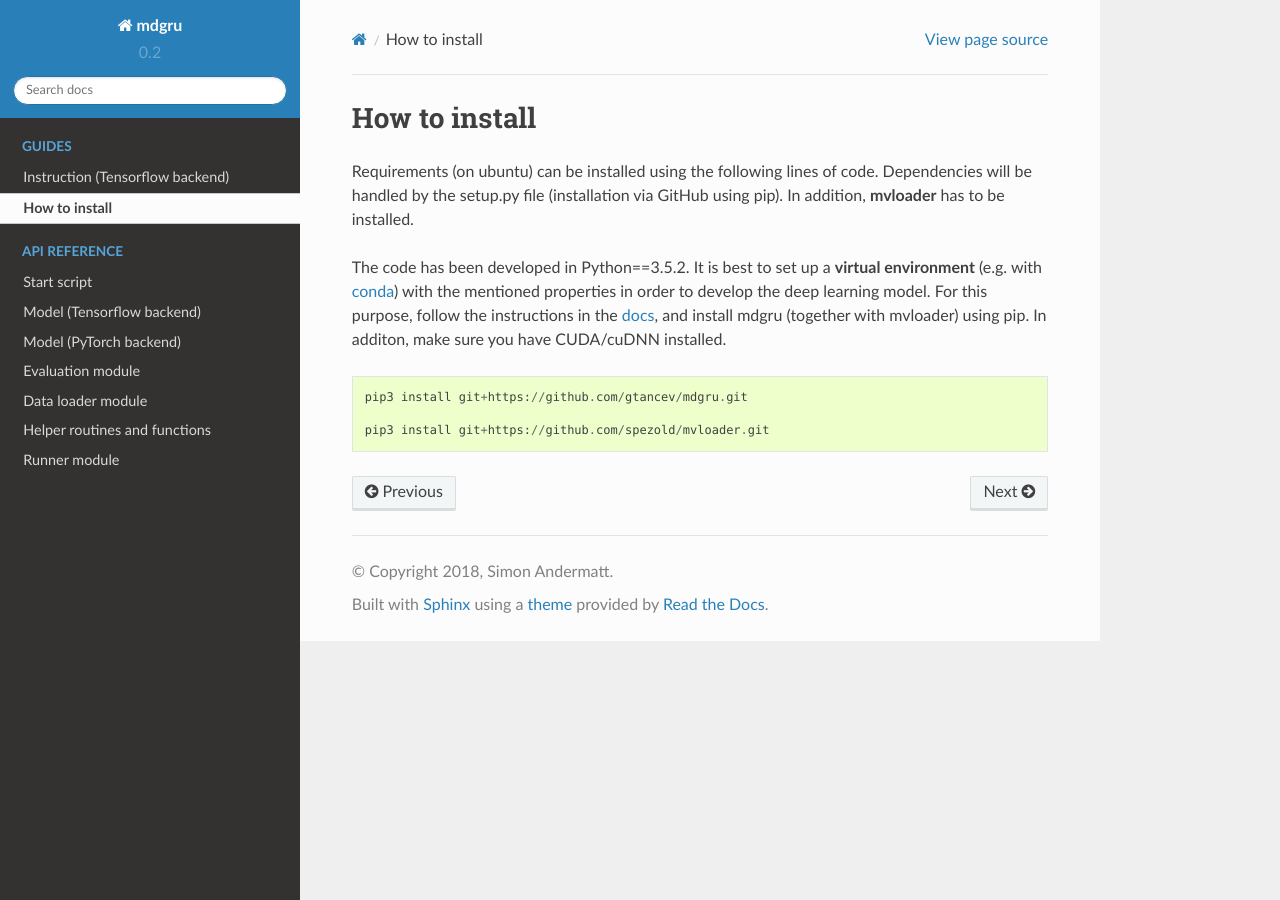
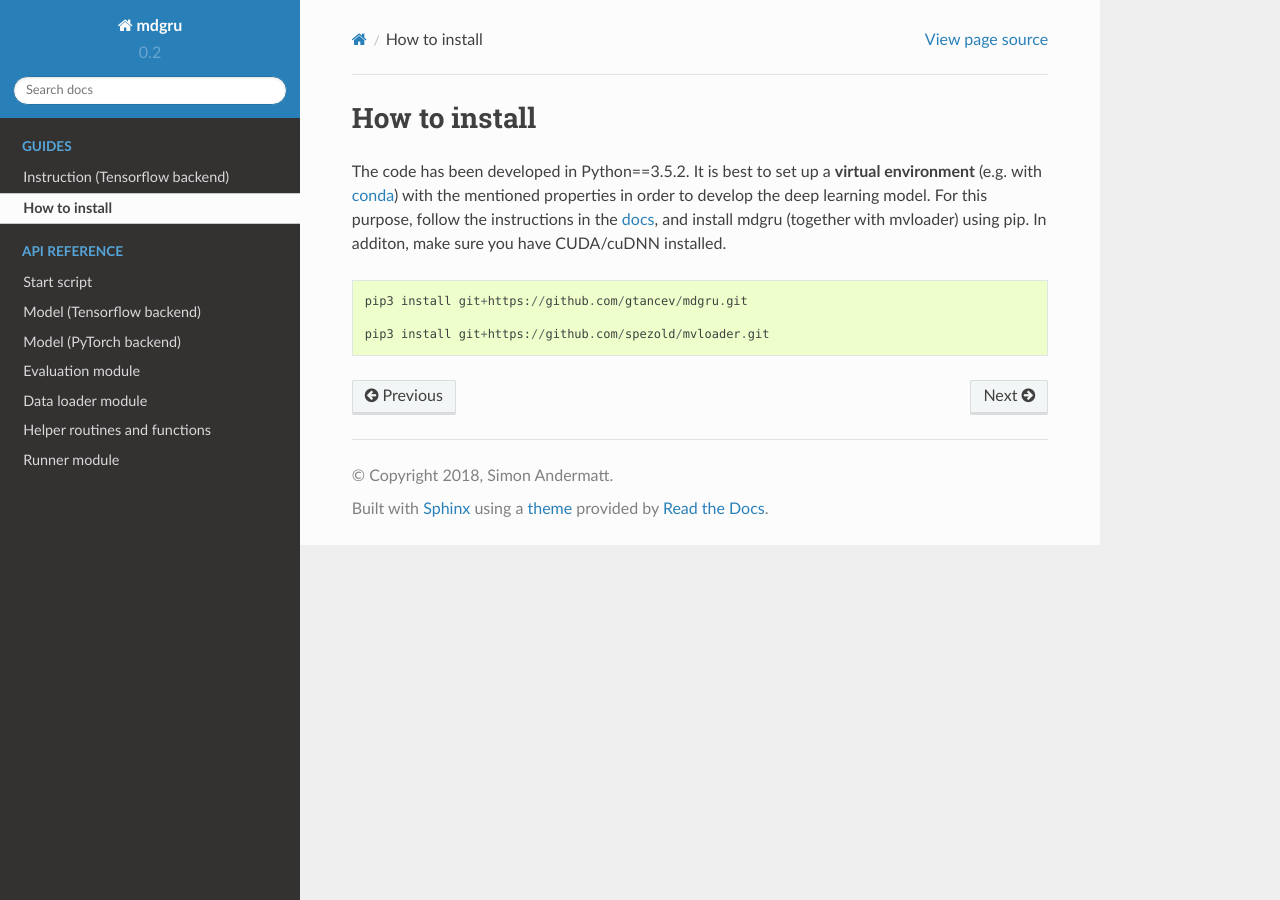
Before and after one commit to zubata88/mdgru, a Sphinx documentation site: the page built from docs/how_to_install.rst, in a window 1280 px wide. Built offline with Sphinx 7.4.7 and the Read the Docs theme 2.0.0, drawn with Linux system fonts in a browser that asks for light colours.

Commit message:
Update how_to_install.rst

```diff
--- a/docs/how_to_install.rst
+++ b/docs/how_to_install.rst
@@ -1,10 +1,6 @@
 
 How to install
 ''''''''''''''
-
-Requirements (on ubuntu) can be installed
-using the following lines of code. Dependencies will be handled by the setup.py file (installation via GitHub using pip). In addition, **mvloader** has to be installed.
-
 
 The code has been developed in Python==3.5.2. It is best to set up a **virtual environment** (e.g. with `conda <https://uoa-eresearch.github.io/eresearch-cookbook/recipe/2014/11/20/conda/>`_) with the mentioned properties in order to develop the deep learning model. For this purpose, follow the instructions in the `docs <https://mdgru.readthedocs.io/en/latest/index.html>`_, and install mdgru (together with mvloader) using pip. In additon, make sure you have CUDA/cuDNN installed.
 
```
